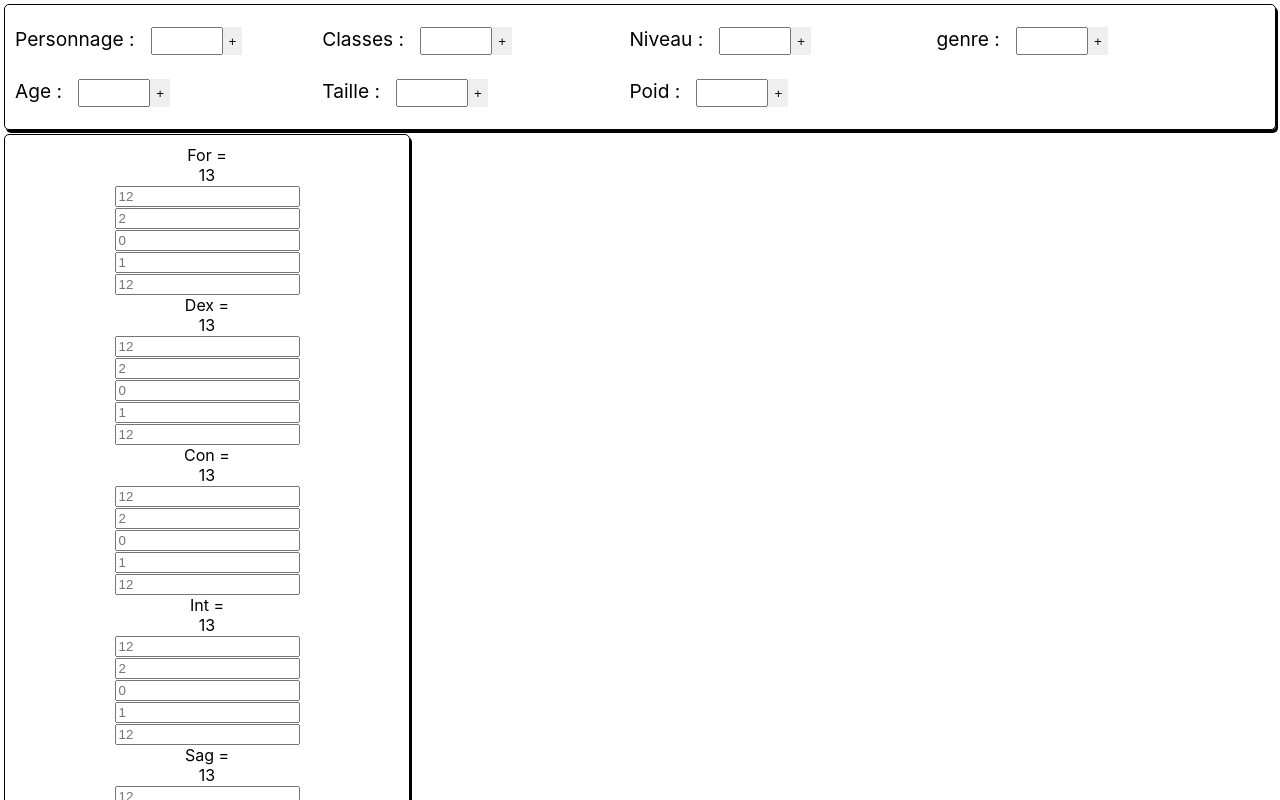
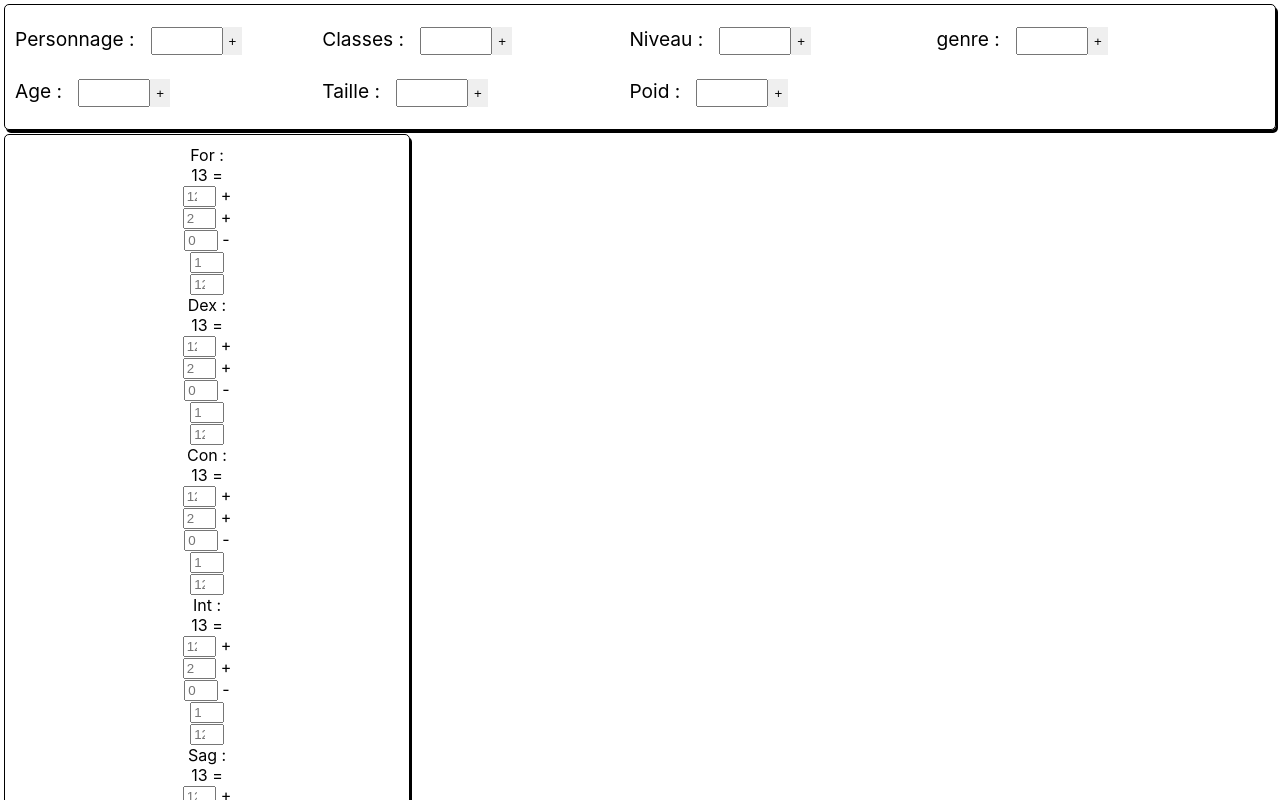
Before and after one commit to tyZulh/dndCharacterSheet, a React (Create React App) app: page / in a window 1280 px wide. Shown: the top 800 px of the page. Built offline with nearby package versions, Linux system fonts and the light colour scheme.

Commit message:
add scss file to characteristic-line

```diff
--- a/src/components/characteritic-line/Characteristic-line.js
+++ b/src/components/characteritic-line/Characteristic-line.js
@@ -1,4 +1,5 @@
 import React, { Component } from 'react';
+import './Characteristic-line.scss'
 
 class CharacteristicLine extends Component {
   state = {
@@ -18,38 +19,42 @@ class CharacteristicLine extends Component {
     return (
       <div>
         <div className="characteristicName">
-          {this.props.data} =
+          {this.props.data} :
         </div>
 
         <form>
           <div className="characteristicTotalValue">
-            {this.calculateCharacteristic()}
+            {this.calculateCharacteristic()} =
           </div>
 
           <div className="characteristicBaseValue">
             <input
               type= "number"
+              className="inputBox"
               placeholder={this.state.initialValue}
-            />
+            /> +
           </div>
 
           <div className="alterationBonus">
             <input
               type= "number"
+              className="inputBox"
               placeholder={this.state.alterationBonus}
-            />
+            /> +
           </div>
 
           <div className="variousBonus">
             <input
               type= "number"
+              className="inputBox"
               placeholder={this.state.variousBonus}
-            />
+            /> -
           </div>
 
           <div className="variousMalus">
             <input
               type= "number"
+              className="inputBox"
               placeholder={this.state.variousMalus}
             />
           </div>
@@ -57,6 +62,7 @@ class CharacteristicLine extends Component {
           <div className="characteristicModificator">
             <input
               type= "number"
+              className="inputBox"
               placeholder={this.state.initialValue}
             />
           </div>
--- a/src/components/characteritic-line/Characteristic-line.scss
+++ b/src/components/characteritic-line/Characteristic-line.scss
@@ -0,0 +1,3 @@
+.inputBox {
+  width: 2vw;
+}
```
